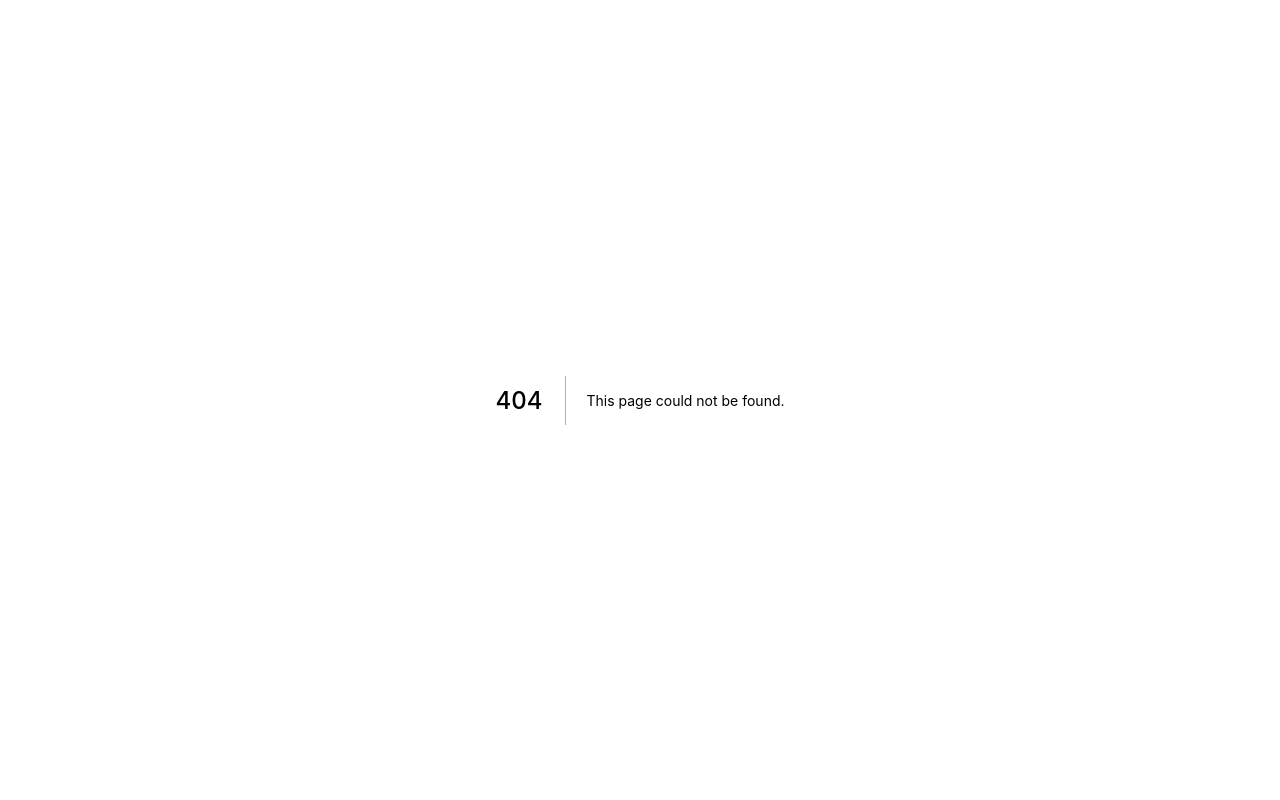
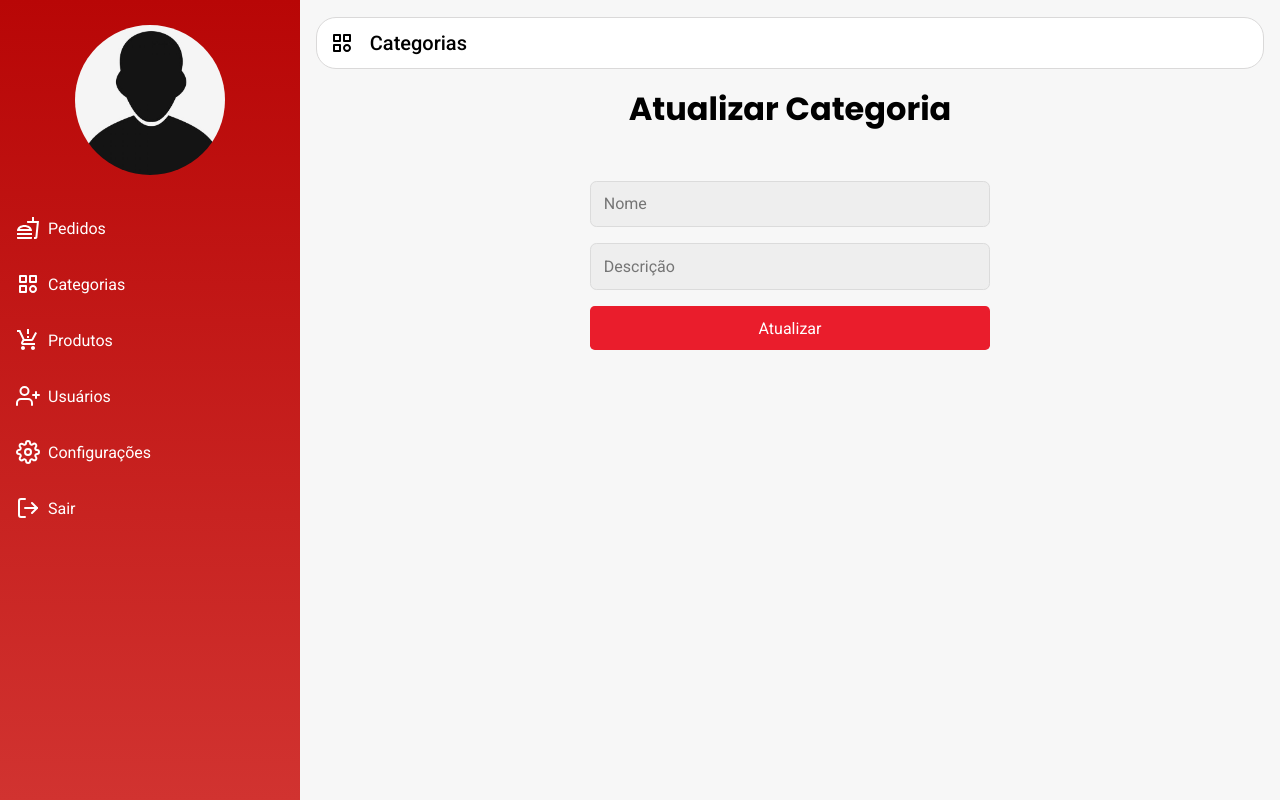
Before and after one commit to juniorsilvacc/gestao-pedidos, a Next.js app in the folder frontend/: page /update-category/1 in a window 1280 px wide. Before the commit this address had no page. Built offline with nearby package versions, Linux system fonts and the light colour scheme; no server answers.

Commit message:
feat: page edit category

```diff
--- a/frontend/src/pages/products/index.tsx
+++ b/frontend/src/pages/products/index.tsx
@@ -5,10 +5,7 @@ import Head from "next/head";
 // Components
 import Header from '../../components/header';
 
-// Utils
-import { SSRAuth } from '../../utils/SSRAuth';
-
-// Api
+// API
 import { getAPIClient } from "../../services/axios";
 
 type ListProductsProps = {
--- /dev/null
+++ b/frontend/src/pages/update-category/[id].tsx
@@ -0,0 +1,108 @@
+import React, { FormEvent, useEffect, useState } from 'react';
+import Head from 'next/head';
+import { GetServerSideProps } from 'next';
+import Router, { useRouter } from "next/router";
+import { toast } from 'react-toastify';
+import { BiCategory } from 'react-icons/bi';
+
+// Styles
+import styles from '../add-category/styles.module.css';
+
+// Components
+import Header from '../../components/header'
+import Input from '../../components/forms/Input'
+import Title from '../../components/title'
+import Button from '../../components/forms/Button';
+
+// API
+import { getAPIClient } from '../../services/axios';
+
+type CategoryProps = {
+  id: string;
+  name: string;
+  description: string;
+}
+
+interface ICategoryProps{
+  categoryDate: CategoryProps | any;
+}
+
+export default function UpdateCategory({categoryDate}: ICategoryProps) {
+  const [category, setCategory] = useState(categoryDate || {});
+
+  const [loading, setLoading] = useState(false);
+
+  function handleChange(e: React.ChangeEvent<HTMLInputElement>) {
+    setCategory({ ...category, [e.target.name]: e.target.value });
+  }
+
+  const router = useRouter();
+  const { id } = router.query;
+
+  useEffect(() => {
+    const api = getAPIClient();
+    api.get(`/api/categories/show/${id}`).then((response) => {
+      setCategory(response.data)
+    });
+  }, [id])
+
+  async function handleUpdateCategory(e: FormEvent){
+    e.preventDefault();
+  }
+
+  return (
+    <>
+      <Head>
+        <title>Gestão de Pedidos - Atualizar Categoria</title>
+      </Head>
+
+      <Header />
+
+      <div className={styles.content}>
+        <Title name="Categorias">
+          <BiCategory color="#000" size={24} />
+        </Title>
+
+        <main className={styles.container}>
+          <h1 className={styles.title}>Atualizar Categoria</h1>
+
+          <div className={styles.category}>
+            <form onSubmit={handleUpdateCategory}>
+              <Input
+                placeholder="Nome"
+                type="text"
+                id="name"
+                name="name"
+                value={category.name || ""}
+                onChange={handleChange}
+              />
+
+              <Input
+                placeholder="Descrição"
+                type="text"
+                id="description"
+                name="description"
+                value={category.description || ""}
+                onChange={handleChange}
+              />
+
+              <Button
+                type="submit"
+                Loading={loading}
+              >
+                Atualizar
+              </Button>
+            </form>
+          </div>
+        </main>
+      </div>
+    </>
+  )
+}
+
+export const getServerSideProps: GetServerSideProps = async (ctx) => {
+  return {
+    props: {
+    }
+  }
+}
--- a/frontend/src/services/axios.ts
+++ b/frontend/src/services/axios.ts
@@ -9,8 +9,6 @@ export function getAPIClient(ctx?: any) {
   })
 
   api.interceptors.request.use(config => {
-    console.log(config);
-
     return config;
   })
 
```
Also changed, not shown: frontend/src/pages/categories/index.tsx (+5 -4 lines), frontend/src/pages/dashboard/index.tsx (+9 -9 lines), frontend/src/pages/update-category/styles.module.css (added).
